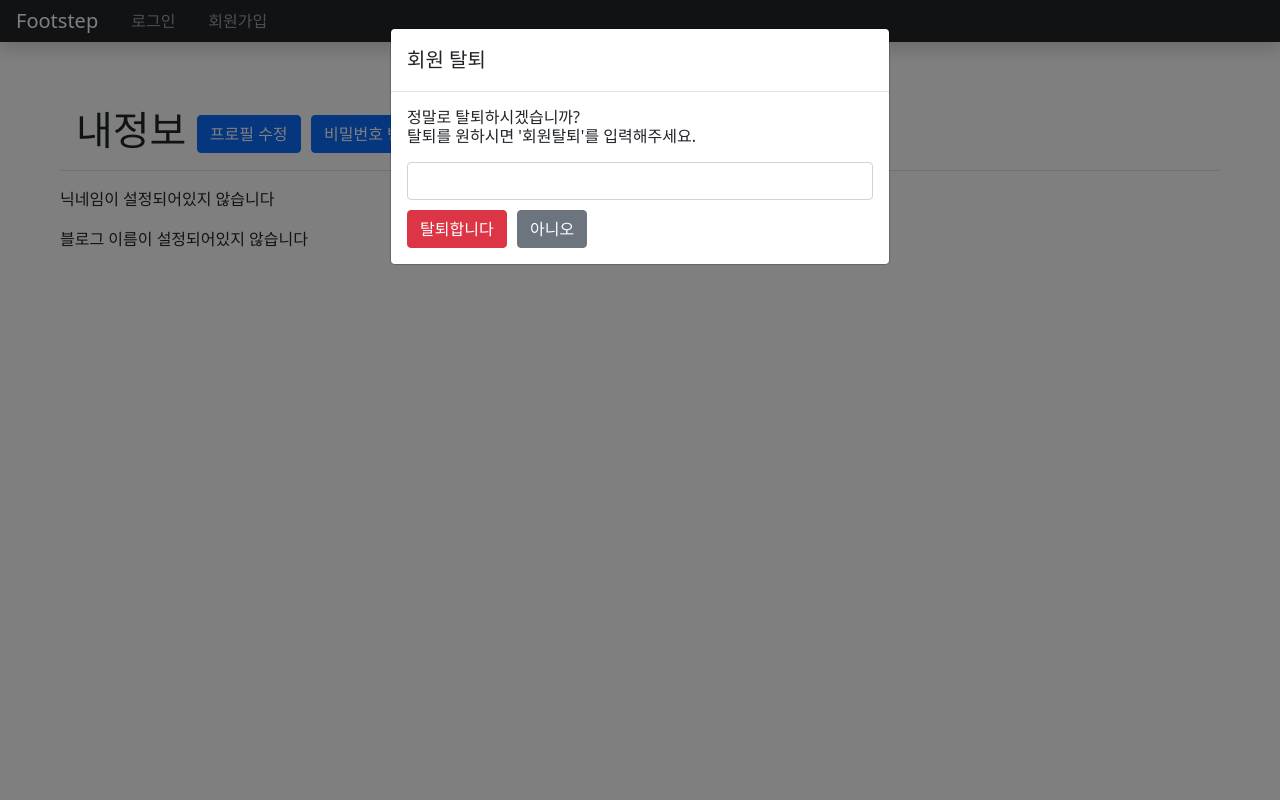
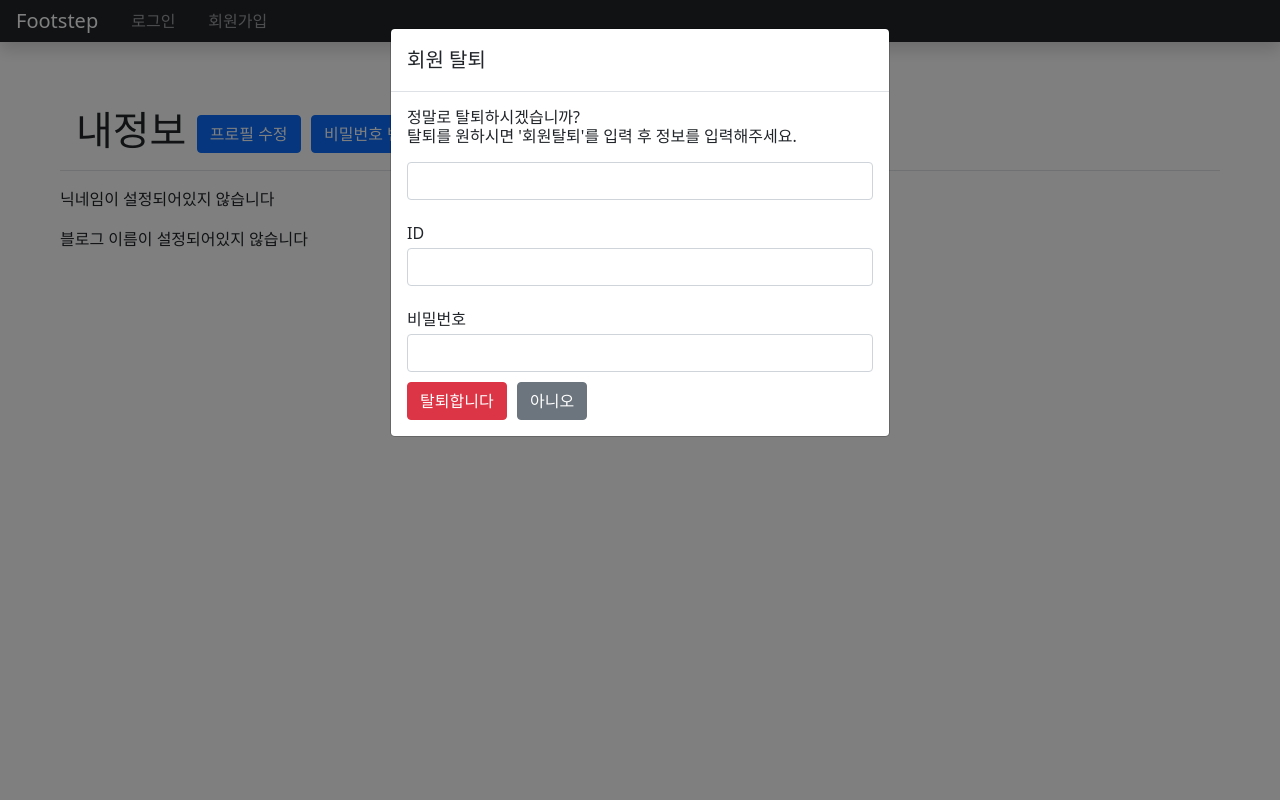
Before and after one commit to csh9835/footstep, a Django app: template templates/common/profile.html in a window 1280 px wide, after a click on "회원 탈퇴". Run offline with Django 4.2, Linux system fonts and the light colour scheme; the template is opened without the code that fills it, so the values that code supplies are empty; some libraries are stand-ins or nearby versions.

Commit message:
탈퇴시 인증기능 추가

```diff
--- a/templates/common/modal.html
+++ b/templates/common/modal.html
@@ -1,5 +1,5 @@
 <!-- 모달 -->
-<button type="button" class="btn btn-primary" data-bs-toggle="modal" data-bs-target="#staticBackdrop">회원 탈퇴</button>
+<button type="button" class="btn btn-primary" data-bs-toggle="modal" data-bs-target="#staticBackdrop" >회원 탈퇴</button>
 
 <div class="modal fade" id="staticBackdrop" tabindex="-1" aria-labelledby="staticBackdropLabel" aria-hidden="true">
     <div class="modal-dialog">
@@ -10,11 +10,15 @@
             <div class="modal-body">
                 <p class="fs-6">
                     정말로 탈퇴하시겠습니까? <br>
-                    탈퇴를 원하시면 '회원탈퇴'를 입력해주세요.
+                    탈퇴를 원하시면 '회원탈퇴'를 입력 후 정보를 입력해주세요.
                 </p>
                 <form method="post" action="{% url 'common:profile_delete' %}">
                     {% csrf_token %}
                     <input type="text" class="form-control" name='delete' maxlength="4">
+                    <label for="username" class="fs-6">ID</label>
+                    <input type="text" class="form-control" name="username" id="username">
+                    <label for="password" class="fs-6">비밀번호</label>
+                    <input type="password" class="form-control" name="password" id="password">
                     <button type="submit" class="btn btn-danger">탈퇴합니다</button>
                     <button type="button" class="btn btn-secondary" data-bs-dismiss="modal">아니오</button>
                 </form>
```
Also changed, not shown: common/views.py (+10 -7 lines).
